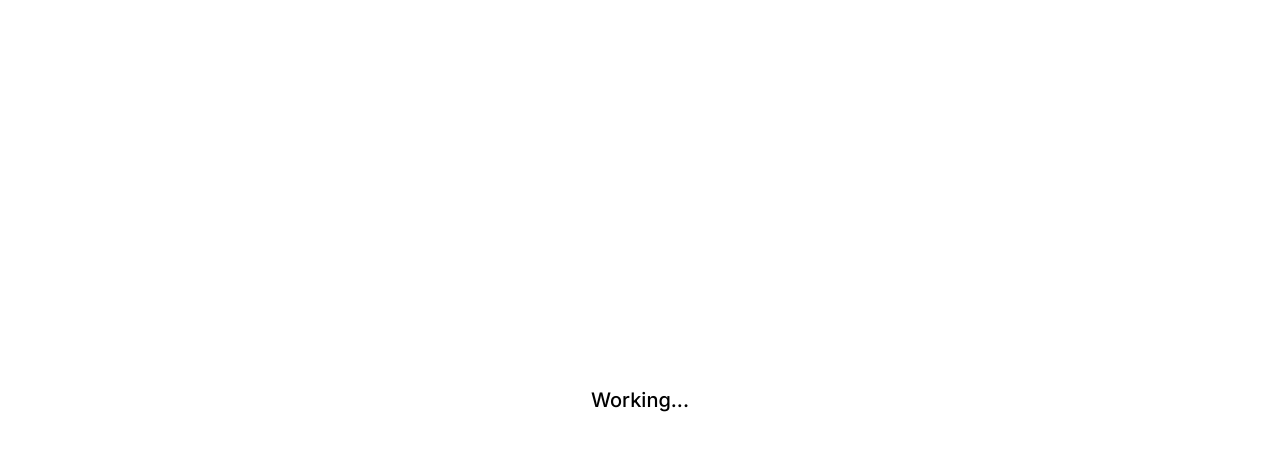
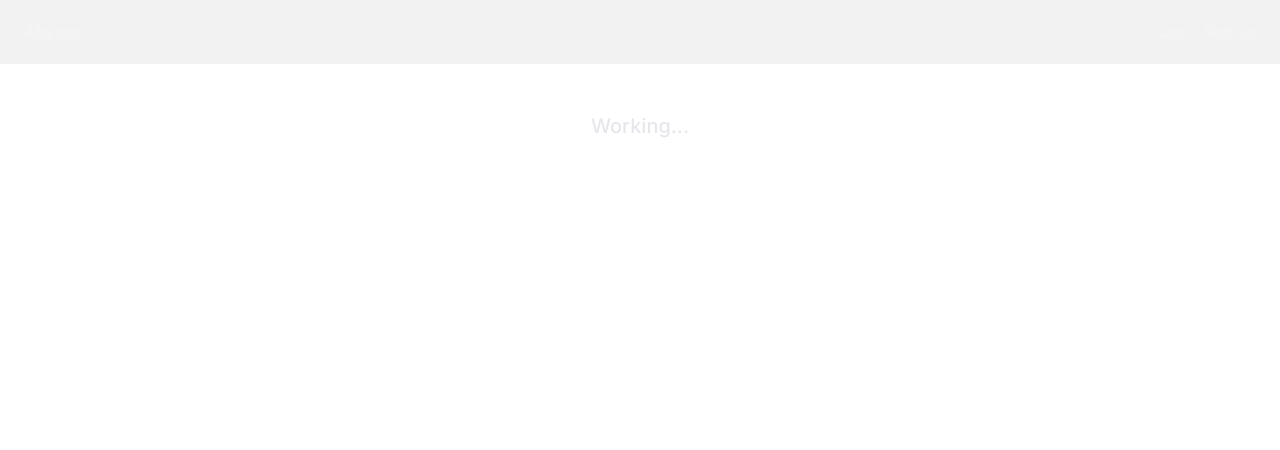
Before and after one commit to roblesdotdev/oroborus, a Next.js app: page / in a window 1280 px wide. Shown: the top 450 px of the page. Built offline with nearby package versions, Linux system fonts and the light colour scheme.

Commit message:
initial layout

```diff
--- /dev/null
+++ b/app/(home)/layout.tsx
@@ -0,0 +1,20 @@
+import Footer from '~/components/layout/footer'
+import Navbar from '~/components/layout/navbar'
+
+export const metadata = {
+  title: 'Home',
+}
+
+type HomeLayoutProps = {
+  children: React.ReactNode
+}
+
+export default function HomeLayout({ children }: HomeLayoutProps) {
+  return (
+    <div className="flex min-h-screen flex-col text-gray-100">
+      <Navbar />
+      <main className="flex-1 text-gray-200">{children}</main>
+      <Footer />
+    </div>
+  )
+}
--- a/app/page.tsx
+++ b/app/(home)/page.tsx
@@ -1,7 +1,7 @@
 export default function Home() {
   return (
-    <main className="flex min-h-screen items-center justify-center">
+    <div className="h-[860px] pt-12 text-center">
       <h1 className="text-xl font-medium">Working...</h1>
-    </main>
+    </div>
   )
 }
--- a/app/layout.tsx
+++ b/app/layout.tsx
@@ -4,15 +4,18 @@ import { Inter } from 'next/font/google'
 const inter = Inter({ subsets: ['latin'] })
 
 export const metadata = {
-  title: 'Abyssal',
-  description: 'Next.js 13 Template',
+  title: {
+    default: 'Abyssal',
+    template: '%s | Abyssal',
+  },
+  description: 'Next.js 13 Template by Aldo R. Robles',
 }
 
-export default function RootLayout({
-  children,
-}: {
+type RootLayoutProps = {
   children: React.ReactNode
-}) {
+}
+
+export default function RootLayout({ children }: RootLayoutProps) {
   return (
     <html lang="en">
       <body className={inter.className}>{children}</body>
--- /dev/null
+++ b/components/layout/footer.tsx
@@ -0,0 +1,17 @@
+export default function Footer() {
+  return (
+    <footer className="mt-32 py-8">
+      <p className="text-center text-sm">
+        Abyssal by{' '}
+        <a
+          href="https://roblesdotdev.fly.dev"
+          target="_blank"
+          rel="noreferrer"
+          className="font-medium"
+        >
+          Aldo R. Robles
+        </a>
+      </p>
+    </footer>
+  )
+}
--- /dev/null
+++ b/components/layout/navbar.tsx
@@ -0,0 +1,23 @@
+import Link from 'next/link'
+
+export default function Navbar() {
+  return (
+    <header className="sticky inset-x-0 top-0 z-30 flex h-16 w-full flex-col justify-center bg-black/5 backdrop-blur">
+      <nav>
+        <ul className="mx-auto flex max-w-7xl items-center gap-4 px-6 py-4 text-sm">
+          <li>
+            <Link href="/">
+              <div className="flex items-center gap-2">
+                <h1 className="text-base font-medium">Abyssal</h1>
+              </div>
+            </Link>
+          </li>
+          <li className="ml-auto flex items-center gap-2">
+            <button>Login</button>
+            <button>Sign Up</button>
+          </li>
+        </ul>
+      </nav>
+    </header>
+  )
+}
```
